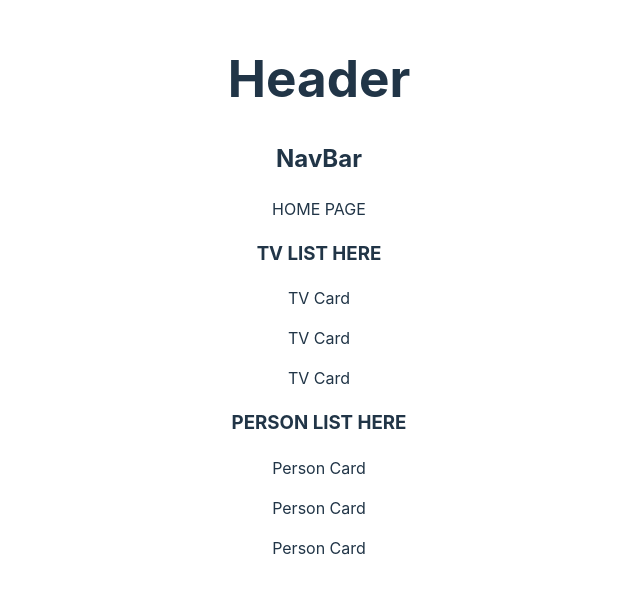
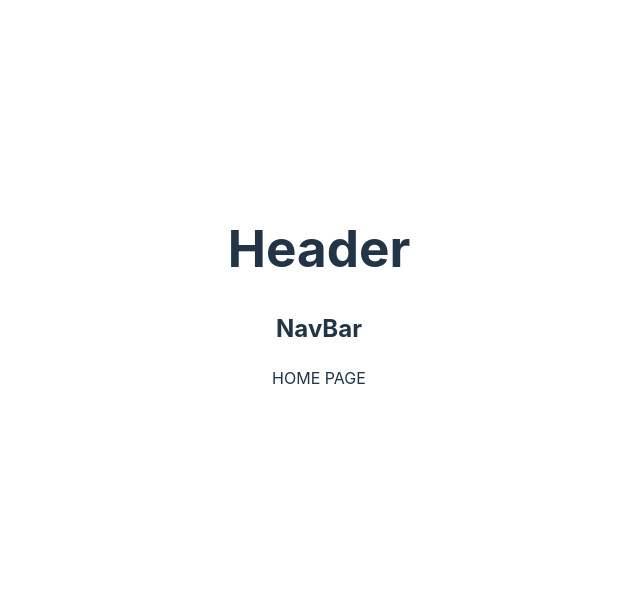
Before and after one commit to cCody34/movies, a React (Vite) app: page / in a window 1280 px wide. Shown: the part 104-698 px from the top of the page, without its empty margins (321-961 px from the left). Built offline with nearby package versions, Linux system fonts and the light colour scheme.

Commit message:
remove TVList and PersonList from Home page

```diff
--- a/src/components/pages/Home.tsx
+++ b/src/components/pages/Home.tsx
@@ -1,12 +1,7 @@
-import { PersonList } from "../PersonList";
-import { TVList } from "../TVList";
-
 export const Home = () => {
   return (
     <>
       <p>HOME PAGE</p>
-      <TVList />
-      <PersonList />
     </>
   );
 };
```
